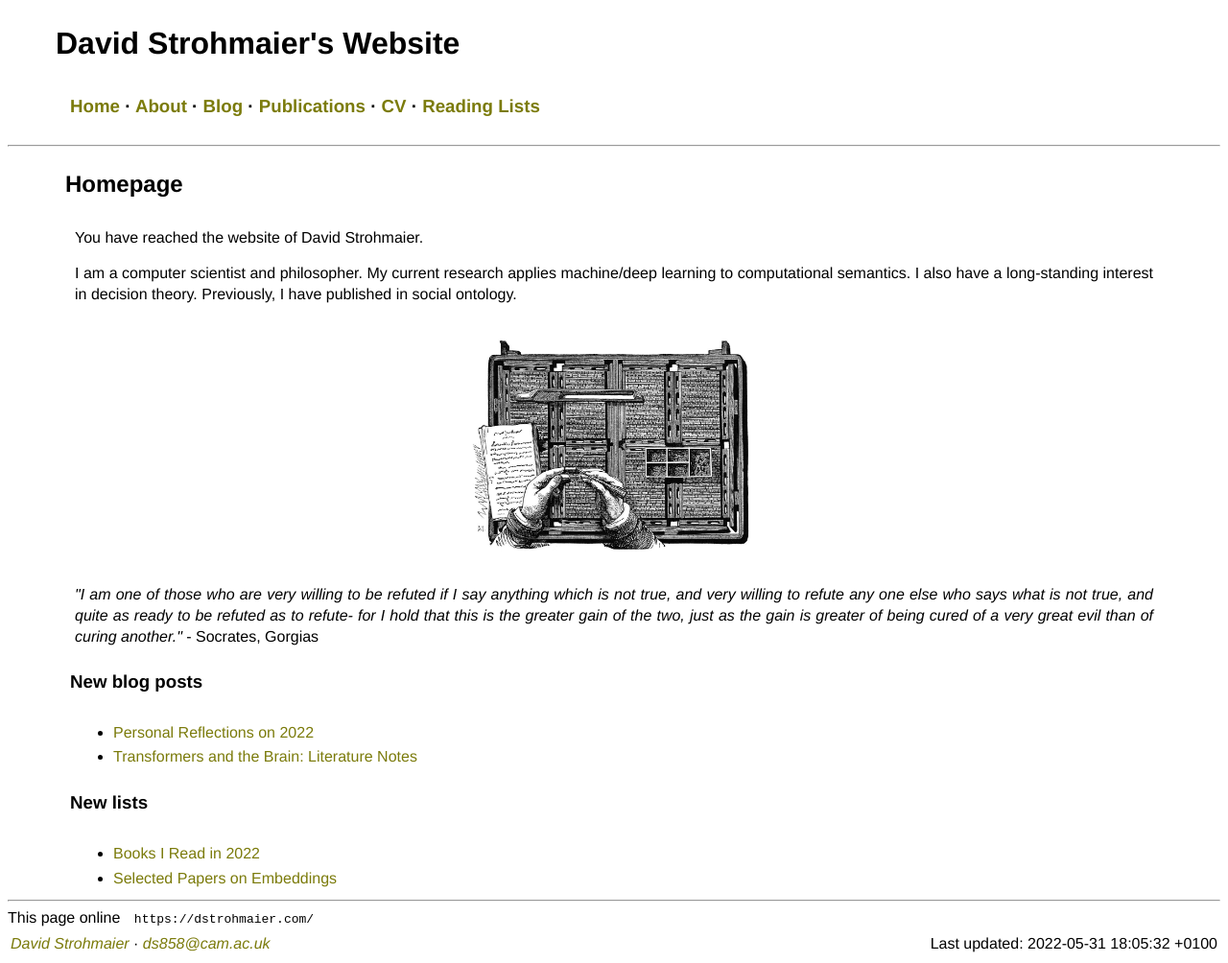
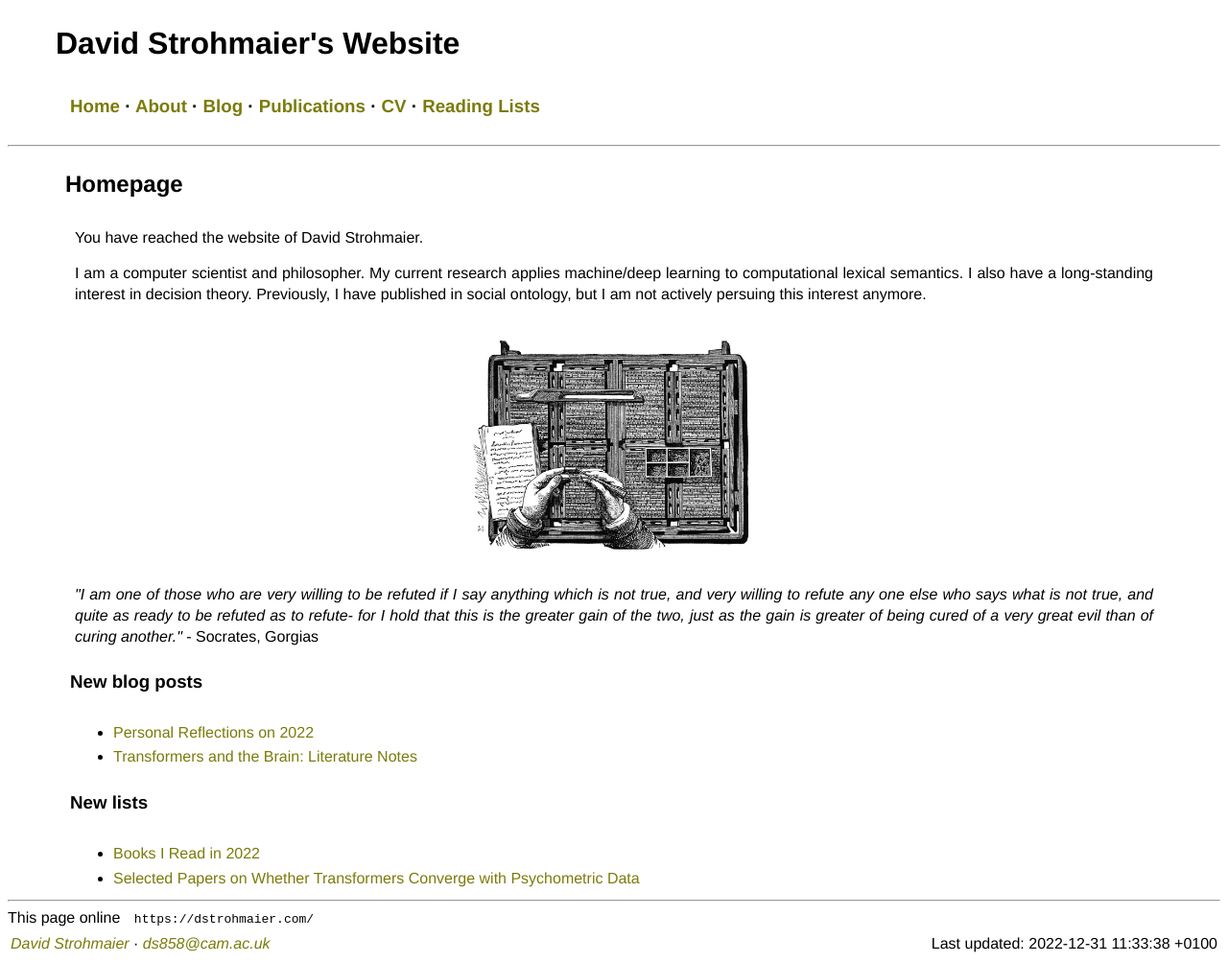
Before and after one commit to dstrohmaier/dstrohmaier.github.io, a Jekyll site: the page built from index.html, in a window 1280 px wide. Shown: the whole page at 96% size. Built offline with Jekyll 4.4.1, drawn with Linux system fonts in a browser that asks for light colours.

```diff
--- a/index.html
+++ b/index.html
@@ -1,14 +1,14 @@
 ---
 layout: default
 title: Home
-updated: 2022-05-31 18:05:32 +0100
+updated: 2022-12-31 11:33:38 +0100
 ---
 
 <h2>Homepage</h2>
 
 <p>You have reached the website of David Strohmaier.</p>
 
-<p>I am a computer scientist and philosopher. My current research applies machine/deep learning to computational semantics. I also have a long-standing interest in decision theory. Previously, I have published in social ontology.</p>
+<p>I am a computer scientist and philosopher. My current research applies machine/deep learning to computational lexical semantics. I also have a long-standing interest in decision theory. Previously, I have published in social ontology, but I am not actively persuing this interest anymore.</p>
 
 <p><img src="/assets/images/printing.jpg" alt="Illustration of typesetting" height="250"/></p>
 
```
Also changed, not shown: lists/_posts/2022-05-31-Books-2022.md (+6 -0 lines), lists/_posts/2022-12-31-Transformers-Psychometric.md (added, +24 -0 lines), posts/_posts/2022-12-16-Personal-Reflections-on-2022.md (+2 -2 lines), lists/_posts/2021-06-24-Embeddings.md (line endings or trailing spaces).
